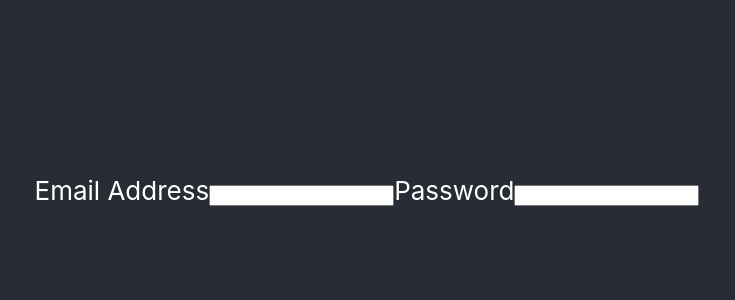
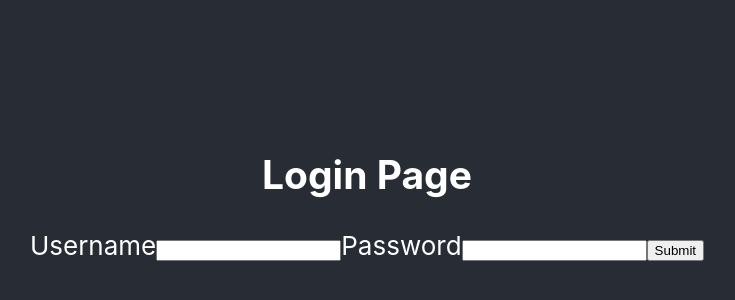
Before and after one commit to bw-expat-journal/Front-End, a React (Create React App) app in the folder expat-journal/: page / in a window 1280 px wide. Shown: the part 210-510 px from the top of the page, without its empty margins (273-1008 px from the left). Built offline with nearby package versions, Linux system fonts and the light colour scheme.

Commit message:
login component using Hooks

```diff
--- a/expat-journal/src/App.js
+++ b/expat-journal/src/App.js
@@ -3,14 +3,12 @@ import logo from './logo.svg';
 import './App.css';
 
 import Login from "../src/Components/Login/Login";
-// import LoginForm from "../src/Components/Login/LoginForm"
 
 function App() {
   return (
     <div className="App">
       <header className="App-header">
       <Login />
-      {/* <LoginForm /> */}
 
 
       </header>
--- a/expat-journal/src/Components/Login/Login.js
+++ b/expat-journal/src/Components/Login/Login.js
@@ -1,20 +1,65 @@
-import React, { Component, useState } from 'react';
+import React, { useState } from 'react';
 import axios from 'axios';
 
+
+const initialUser = {
+    username: '',
+    password: '',
+  }
+
+
 export default function Login(props) {
-    const [username, setUsername] = useState({})
+    console.log(props)
+    const [user, setUsername] = useState({})
+
+    const inputHandler = event => {
+        const { name, value } = event.target;
+        setUsername({ user: { ...user, [name]: value } })
+      }
+
+    const submitHandler = event => {
+        event.preventDefault();
+        // add heruko api link here:
+        axios.post(`https://expatjournal.herokuapp.com/login`, user)
+          .then(res => {
+              console.log(res.data);
+            if (res.status === 200 && res.data) {
+              localStorage.setItem('jwt', res.data.token)
+              props.history.push('/')
+            } else {
+              throw new Error();
+            }
+          })
+          .catch(err => {
+            setUsername({
+              message: 'Authentication failed',
+              user: { ...initialUser }
+            })
+          })
+      }
 
 
 return (
     <div className="login-form">
     <div className="container">
-    <form>
-    <label className="label">Email Address</label>
-    <input className="input" type="email" name="email" required />
+
+    <form onSubmit={submitHandler}>
+          <section>
+            <h1>Login Page</h1>
+          </section>
+    <label htmlFor="username">Username</label>
+    <input className="input"
+        type="text"
+        id="username"
+        name="username" required
+        value={user.username}
+        onChange={inputHandler}
+        />
 
     <label className="label">Password</label>
     <input className="input" type="password" name="password" required />
 
+    <button type="submit">Submit</button>
     </form>
     </div>
 </div>
```
Also changed, not shown: expat-journal/src/Components/Login/LoginForm.js (deleted, +0 -20 lines).
